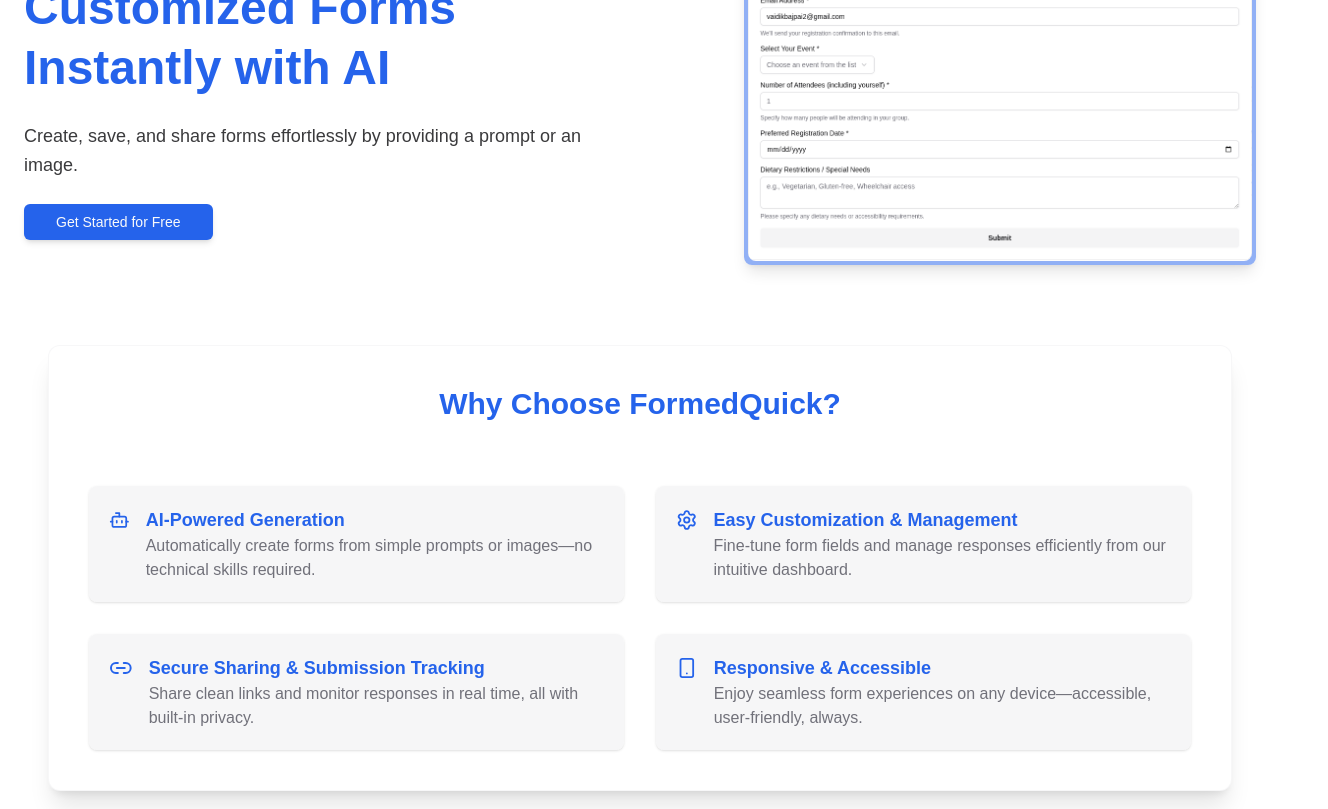
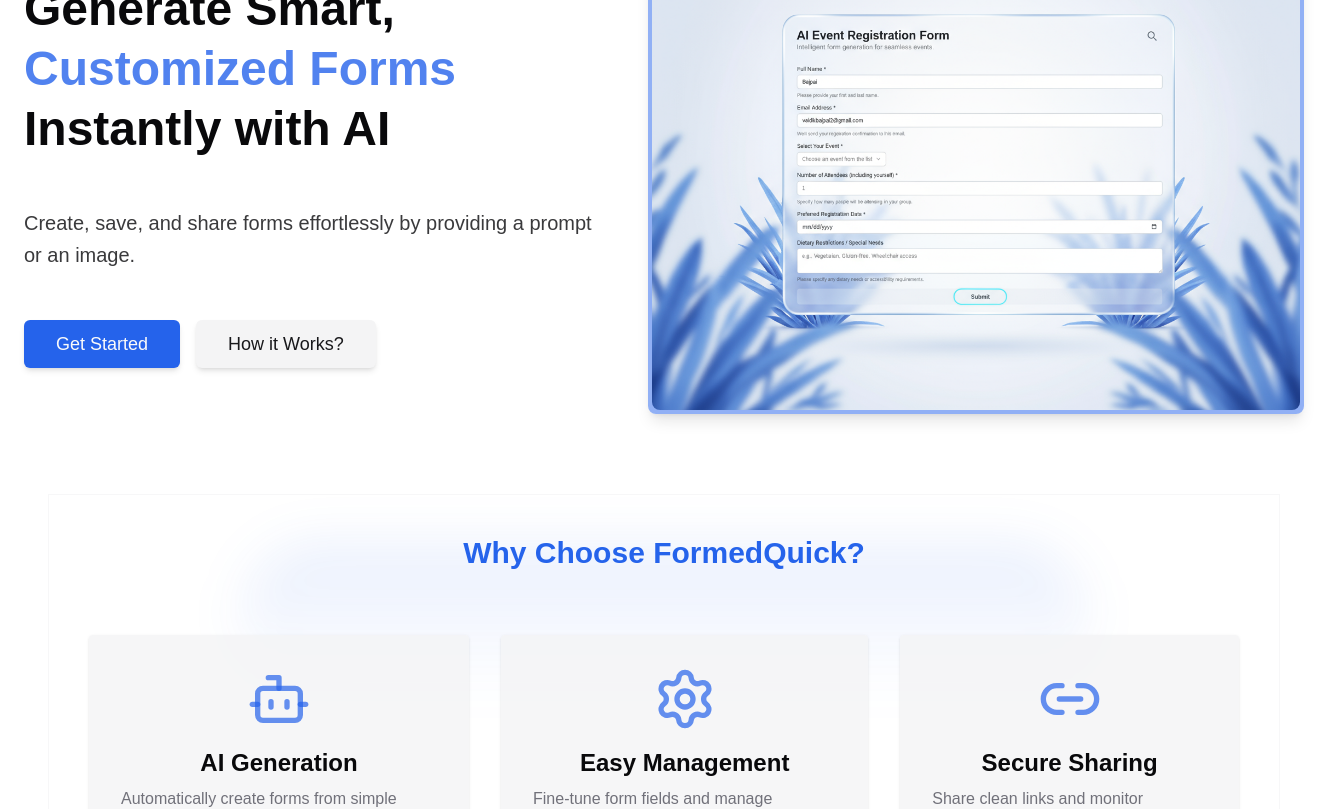
Before and after one commit to vaidik-bajpai/FormedQuick, a Next.js app in the folder web/: page / in a window 1280 px wide. Shown: the part 260-1069 px from the top of the page, 1328 px wide, since content can reach past the window. Built offline with nearby package versions, Linux system fonts and the light colour scheme; no server answers.

Commit message:
wip: improved landing page

```diff
--- a/web/src/app/(header)/page.tsx
+++ b/web/src/app/(header)/page.tsx
@@ -1,17 +1,14 @@
 import FeaturesSection from "@/components/FeaturesSection"
 import HeroSection from "@/components/HeroSection"
 import HowItWorksSection from "@/components/HowItWorksSection"
-import ProblemStatementSection from "@/components/ProblemStatementSection"
 
 const page = () => {
     return (
-        <div className="grow mx-auto w-7xl px-6">
+        <div className="grow mx-auto px-6">
             <HeroSection />
-            {/*<ProblemStatementSection />*/}
             <FeaturesSection />
             <HowItWorksSection />
         </div>
-
     )
 }
 
--- a/web/src/components/FeaturesSection.tsx
+++ b/web/src/components/FeaturesSection.tsx
@@ -5,29 +5,25 @@
 
 const features = [
   {
-    title: "AI-Powered Generation",
+    title: "AI Generation",
     description: "Automatically create forms from simple prompts or images—no technical skills required.",
-    icon: <Bot className="text-primary w-7 h-7" />,
+    icon: <Bot className="text-primary/70 w-16 h-16 clip" />,
   },
   {
-    title: "Easy Customization & Management",
+    title: "Easy Management",
     description: "Fine-tune form fields and manage responses efficiently from our intuitive dashboard.",
-    icon: <Settings className="text-primary w-7 h-7" />,
+    icon: <Settings className="text-primary/70 w-16 h-16" />,
   },
   {
-    title: "Secure Sharing & Submission Tracking",
+    title: "Secure Sharing",
     description: "Share clean links and monitor responses in real time, all with built-in privacy.",
-    icon: <Link2 className="text-primary w-7 h-7" />,
-  },
-  {
-    title: "Responsive & Accessible",
-    description: "Enjoy seamless form experiences on any device—accessible, user-friendly, always.",
-    icon: <Smartphone className="text-primary w-7 h-7" />,
+    icon: <Link2 className="text-primary/70 w-16 h-16" />,
   },
 ];
 
+
 const FeaturesSection = () => (
-  <section className="relative w-full mx-auto my-20 px-6 z-10 bg-card">
+  <section className="relative w-full mx-auto my-20 px-6 z-10 bg-card max-w-7xl">
     <div className="absolute inset-0 top-12 pointer-events-none -z-10">
       <div className="w-2/3 h-40 bg-gradient-to-b from-primary/10 to-transparent mx-auto blur-xl rounded-full" />
     </div>
@@ -36,12 +32,12 @@
       whileInView={{ opacity: 1, y: 0 }}
       viewport={{ once: true, amount: 0.6 }}
       transition={{ duration: 0.8, ease: "easeOut" }}
-      className="relative bg-card text-card-foreground rounded-xl shadow-xl p-10 flex flex-col items-center gap-10 border border-border/30"
+      className="relative p-10 flex flex-col items-center gap-10 border border-border/30"
     >
       <h2 className="text-2xl md:text-3xl font-bold text-primary mb-6">
         Why Choose FormedQuick?
       </h2>
-      <div className="grid grid-cols-1 md:grid-cols-2 gap-8 w-full">
+      <div className="flex md:grid-cols-2 gap-8 w-full">
         {features.map((feature, idx) => (
           <motion.div
             key={feature.title}
@@ -49,11 +45,11 @@
             whileInView={{ opacity: 1, y: 0 }}
             viewport={{ once: true, amount: 0.8 }}
             transition={{ delay: idx * 0.1, duration: 0.7, ease: "easeOut" }}
-            className="flex items-start gap-4 bg-secondary/80 rounded-lg p-5 shadow-sm hover:scale-[1.03] hover:shadow-md transition"
+            className="flex flex-col gap-4 bg-secondary/80 rounded p-8 shadow-sm hover:scale-[1.03] hover:shadow-md transition"
           >
-            {feature.icon}
-            <div>
-              <h3 className="text-lg font-semibold text-primary">{feature.title}</h3>
+            <div className="w-full flex items-center justify-center">{feature.icon}</div>
+            <div className="flex flex-col items-center justify-center gap-2">
+              <h3 className="text-2xl font-semibold text-card-foreground">{feature.title}</h3>
               <p className="text-muted-foreground">{feature.description}</p>
             </div>
           </motion.div>
--- a/web/src/components/HeroSection.tsx
+++ b/web/src/components/HeroSection.tsx
@@ -12,9 +12,9 @@
   const router = useRouter();
 
   return (
-    <section className="flex flex-col md:flex-row items-center justify-between my-20 gap-12">
+    <section className="flex flex-col md:flex-row items-center justify-between gap-12 w-7xl mt-30">
       {/* Text Section */}
-      <div className="flex flex-col gap-6 max-w-xl">
+      <div className="flex flex-col gap-12 max-w-xl">
         {/* Heading Animation */}
         <motion.h1
           initial={{ opacity: 0, y: -80 }}
@@ -23,9 +23,9 @@
             duration: 0.8,
             ease: "easeOut",
           }}
-          className="text-4xl md:text-5xl font-extrabold text-primary leading-tight"
+          className="text-4xl md:text-5xl font-extrabold leading-tight"
         >
-          Generate Smart, Customized Forms Instantly with AI
+          Generate Smart, <span className="text-primary/80">Customized Forms</span> Instantly with AI
         </motion.h1>
 
         <motion.p
@@ -36,29 +36,25 @@
             duration: 0.7,
             ease: "easeOut",
           }}
-          className="text-foreground/80 text-lg leading-relaxed"
+          className="text-foreground/80 leading-relaxed text-xl font-medium"
         >
           Create, save, and share forms effortlessly by providing a prompt or an image.
         </motion.p>
 
-        {/* Button Animation */}
-        <motion.div
-          initial={{ opacity: 0, y: 50, scale: 0.9 }}
-          animate={{ opacity: 1, y: 0, scale: 1 }}
-          transition={{
-            delay: 0.8,
-            type: "spring",
-            stiffness: 120,
-            damping: 12,
-          }}
-        >
+        <div className="flex gap-4">
           <Button
             onClick={() => router.push("/signup")}
-            className="w-fit !bg-primary text-primary-foreground px-8 py-3 rounded-md shadow-md hover:brightness-110 transition"
+            className="w-fit !bg-primary text-primary-foreground px-8 py-6 text-lg rounded-md shadow-md hover:brightness-110 transition"
           >
-            Get Started for Free
+            Get Started
           </Button>
-        </motion.div>
+          <Button
+            onClick={() => router.push("/signup")}
+            className="w-fit !bg-secondary text-secondary-foreground px-8 py-6 text-lg  rounded-md shadow-md hover:brightness-110 transition"
+          >
+            How it Works?
+          </Button>
+        </div>
       </div>
 
       {/* Image Section */}
@@ -70,7 +66,7 @@
           duration: 0.8,
           ease: "easeOut",
         }}
-        className="max-w-lg w-full rounded-lg shadow-lg overflow-hidden p-1 bg-primary/50"
+        className="rounded-lg shadow-lg overflow-hidden p-1 bg-primary/50"
       >
         <Lens hovering={hovering} setHovering={setHovering}>
           <img
```
Also changed, not shown: web/src/assets/hero-preview.png.
